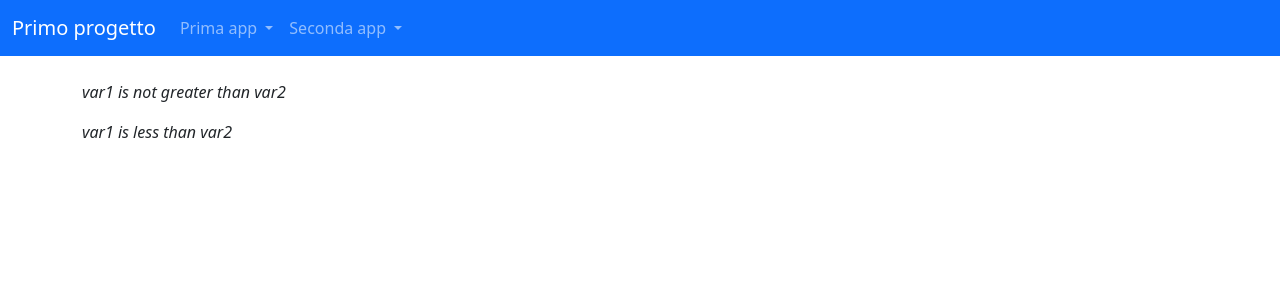
After one commit to Rebuale/django_scuola, a Django app: page /seconda_app/if_else_elif in a window 1280 px wide. The commit adds this page. Shown: the top 300 px of the page. Run offline with Django 5.2, Linux system fonts and the light colour scheme.

Commit message:
passo 12
if else elif

```diff
--- /dev/null
+++ b/primo_progetto/seconda_app/templates/seconda_app/if_else_elif.html
@@ -0,0 +1,14 @@
+{% extends 'base.html' %}
+{% block title %}If Else Elif{% endblock %}
+{% block content %}
+    {% if not var1 > var2 %}
+        <p><i>var1 is not greater than var2 </i></p>
+    {% else %}
+        <p><i>var1 is greater than var2 </i></p>
+    {% endif %}
+    {% if var1 > var2 %}
+    <p><i>var1 is greater than var2 </i></p>
+    {% elif var1 < var2 %}
+        <p><i>var1 is less than var2 </i></p>
+    {% endif %}
+{% endblock content %}
--- a/primo_progetto/seconda_app/urls.py
+++ b/primo_progetto/seconda_app/urls.py
@@ -1,7 +1,8 @@
 from django.urls import path
-from seconda_app.views import es_if
+from seconda_app.views import es_if, if_else_elif
 
 app_name = "seconda_app"
 urlpatterns = [
     path('es_if', es_if, name = 'es_if'), #Gli apici vuoti servono per visualizzare solo la pagina base
+    path('if_else_elif', if_else_elif, name = 'if_else_elif'),
 ]
--- a/primo_progetto/seconda_app/views.py
+++ b/primo_progetto/seconda_app/views.py
@@ -4,3 +4,6 @@ from django.shortcuts import render
 def es_if(request):
     dic = { 'var1' : 200, 'var2' : 200, 'var3' : 300 }
     return render(request, "seconda_app/es_if.html", dic)
+def if_else_elif(request):
+    vars = {'var1' : 20, 'var2' : 200}
+    return render(request, "seconda_app/if_else_elif.html", vars)
--- a/primo_progetto/templates/base.html
+++ b/primo_progetto/templates/base.html
@@ -49,7 +49,7 @@
                         </a>
                         <ul class="dropdown-menu" aria-labelledby="secondaAppDropdown">
                             <li><a class="dropdown-item" href="{% url 'seconda_app:es_if' %}">esercizio if</a></li>
-                            <li><a class="dropdown-item" href="#">Voce 2</a></li>
+                            <li><a class="dropdown-item" href="{% url 'seconda_app:if_else_elif' %}">esercizio elif</a></li>
                         </ul>
                     </li>
                 </ul>
```
